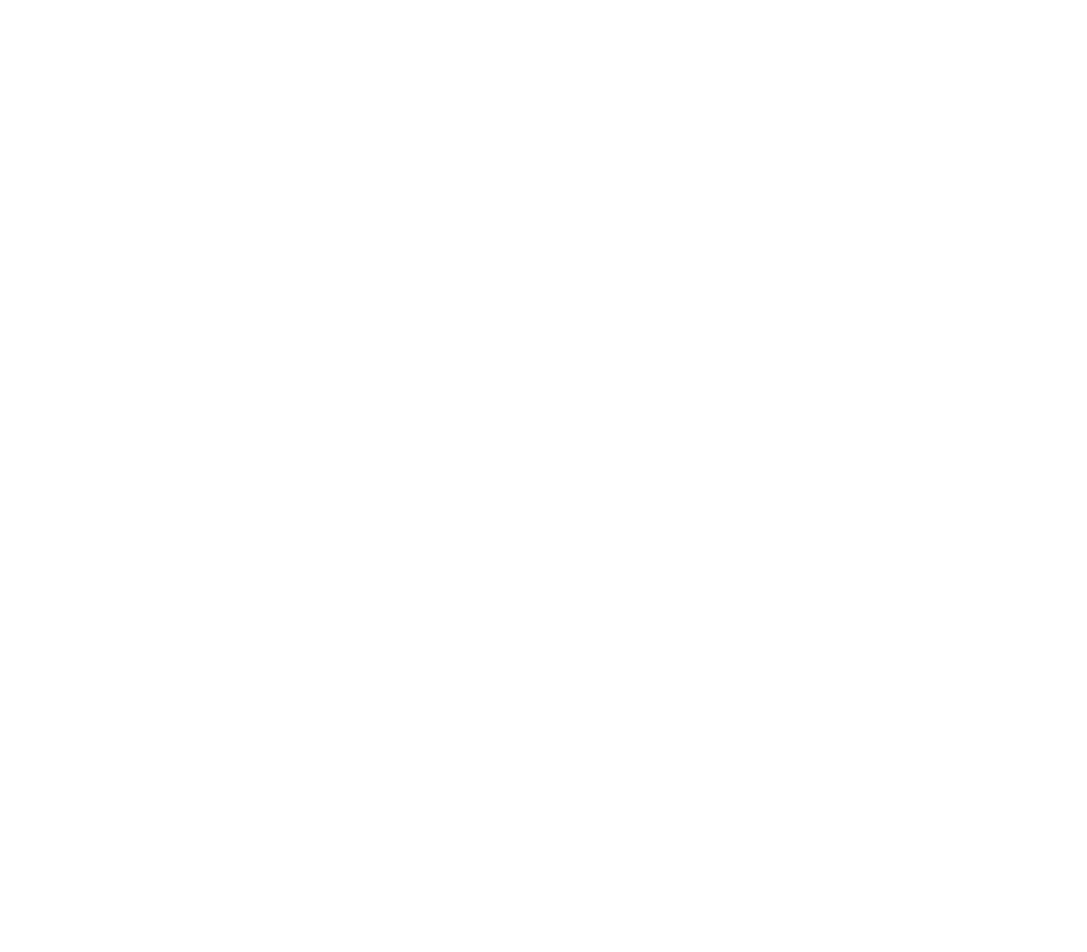
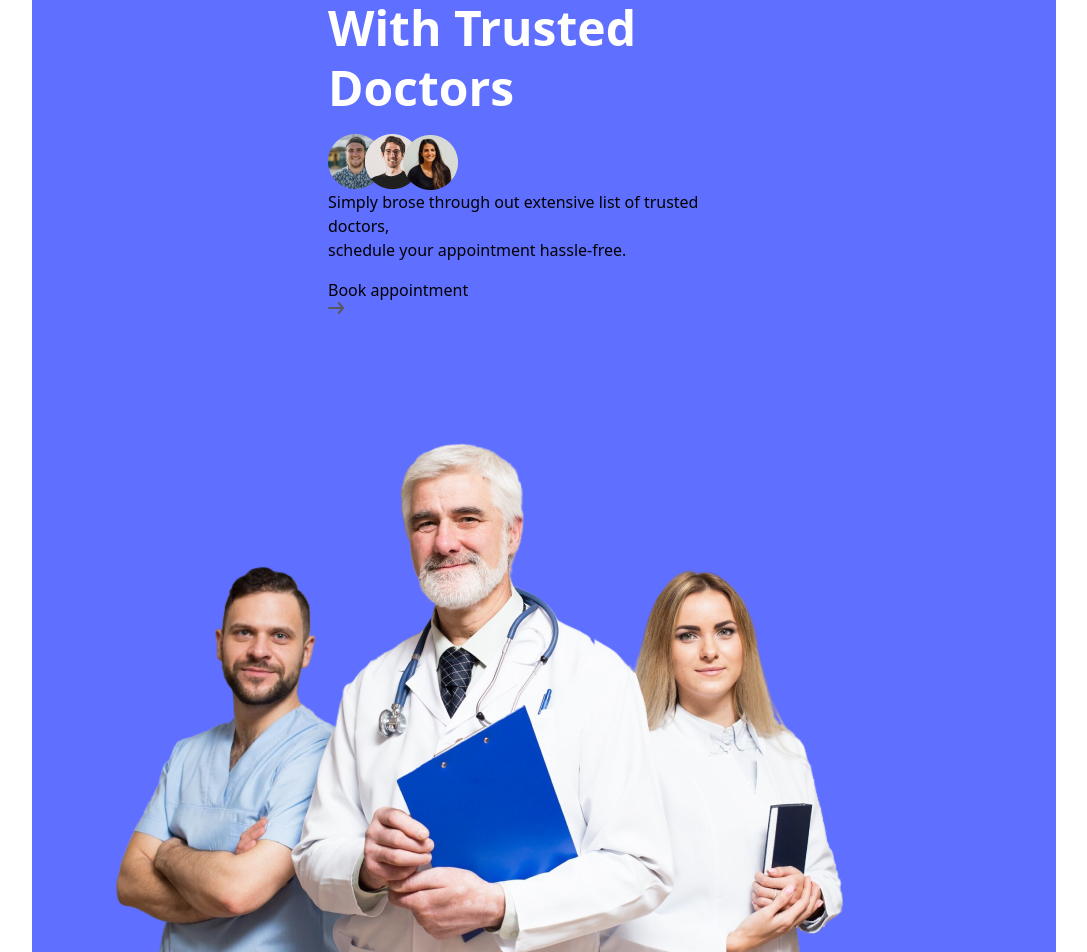
Before and after one commit to md-ash-dot/prescripto, a React app in the folder frontend/: page / in a window 1280 px wide. Shown: the part 340-1292 px from the top of the page, without its empty margins (96-1183 px from the left). Before the commit the page ends 800 px from the top, so only its background shows below. Built offline with nearby package versions, Linux system fonts and the light colour scheme; the HTML template or start-up script is replaced by a standard one.

Commit message:
Add header content and styling for left side and image for right side

```diff
--- a/frontend/src/components/Header.jsx
+++ b/frontend/src/components/Header.jsx
@@ -1,8 +1,29 @@
 import React from 'react'
+import { assets } from '../assets/assets'
 
 const Header = () => {
   return (
-    <div></div>
+    <div className='flex flex-col md:flex-row flex-wrap bg-primary rounded-lg px-6 md:px-10 lg:px-20'>
+
+        {/*--------- Left Side ---------*/}
+        <div className='md:w-1/2 flex flex-col items-start justify-center gap-4 py-10 m-auto md:py-[10vw] md:mb-[-30px]'>
+            <p className='text-3xl md:text-4xl lg:text-5xl text-white font-semibold leading-tight md:leading-tight lg:leading-tight'>
+                Book Appointment <br /> With Trusted Doctors
+            </p>
+            <div>
+                <img src={assets.group_profiles} alt="" />
+                <p>Simply brose through out extensive list of trusted doctors, <br /> schedule your appointment hassle-free.</p>
+            </div>
+            <a href="">
+                Book appointment <img src={assets.arrow_icon} alt="" />
+            </a>
+        </div>
+
+        {/*--------- Right Side ---------*/}
+        <div>
+            <img src={assets.header_img} alt="" />
+        </div>
+    </div>
   )
 }
 
--- a/frontend/src/pages/Home.jsx
+++ b/frontend/src/pages/Home.jsx
@@ -1,9 +1,10 @@
 import React from 'react'
+import Header from '../components/Header'
 
 const Home = () => {
   return (
     <div>
-
+        <Header/>
     </div>
   )
 }
```
